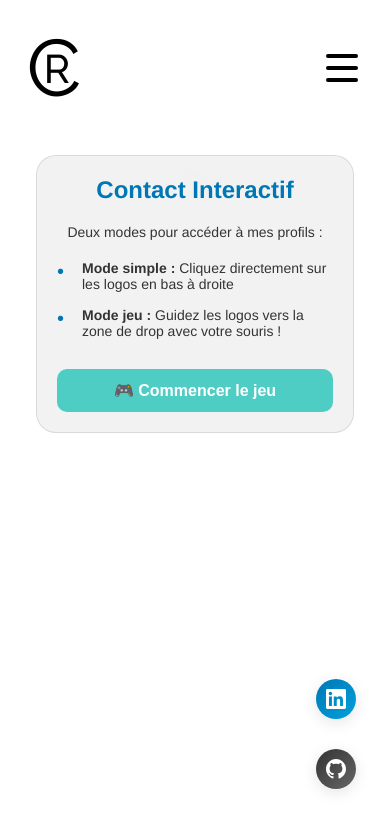
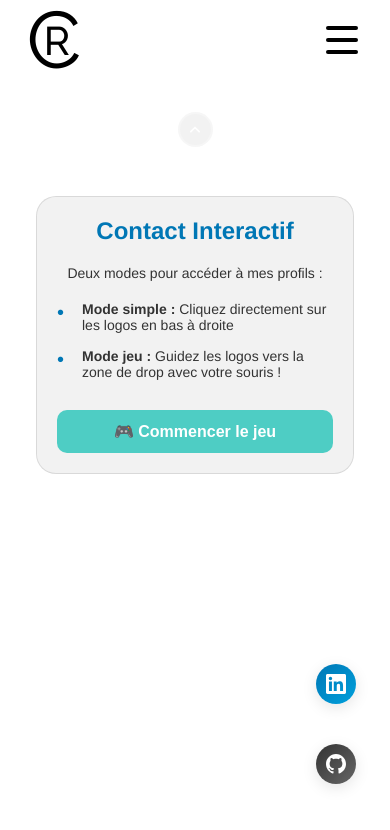
Before and after one commit to roCal93/Romain-Calmelet, a React (Vite) app: page /Romain-Calmelet/contact in a window 390 px wide. Shown: the top 830 px of the page. Built offline with nearby package versions, Linux system fonts and the light colour scheme.

Commit message:
gameContactMobile

```diff
--- a/src/components/header/header.module.scss
+++ b/src/components/header/header.module.scss
@@ -4,7 +4,6 @@
   align-items: center;
   box-sizing: border-box;
   padding: 1rem 3rem;
-  height: 135px;
   @media (max-width: 768px) {
     padding: 0 1rem;
   }
--- a/src/pages/contact/Contact.jsx
+++ b/src/pages/contact/Contact.jsx
@@ -103,11 +103,11 @@
     () => ({
       linkedin: {
         x: isMobile ? window.innerWidth - 90 : window.innerWidth - 110,
-        y: isMobile ? window.innerHeight - 300 : window.innerHeight - 380,
+        y: isMobile ? window.innerHeight - 260 : window.innerHeight - 380,
       },
       github: {
         x: isMobile ? window.innerWidth - 90 : window.innerWidth - 110,
-        y: isMobile ? window.innerHeight - 230 : window.innerHeight - 280,
+        y: isMobile ? window.innerHeight - 180 : window.innerHeight - 280,
       },
     }),
     [isMobile]
--- a/src/pages/contact/contact.module.scss
+++ b/src/pages/contact/contact.module.scss
@@ -90,6 +90,10 @@
   display: flex;
   align-items: start;
   justify-content: center;
+  margin-top: 6rem;
+  @media (max-width: 380px) {
+    margin-top: 4rem;
+  }
 }
 
 .startContent {
```
Also changed, not shown: 4 other files (tests, documents, lock files or other folders).
